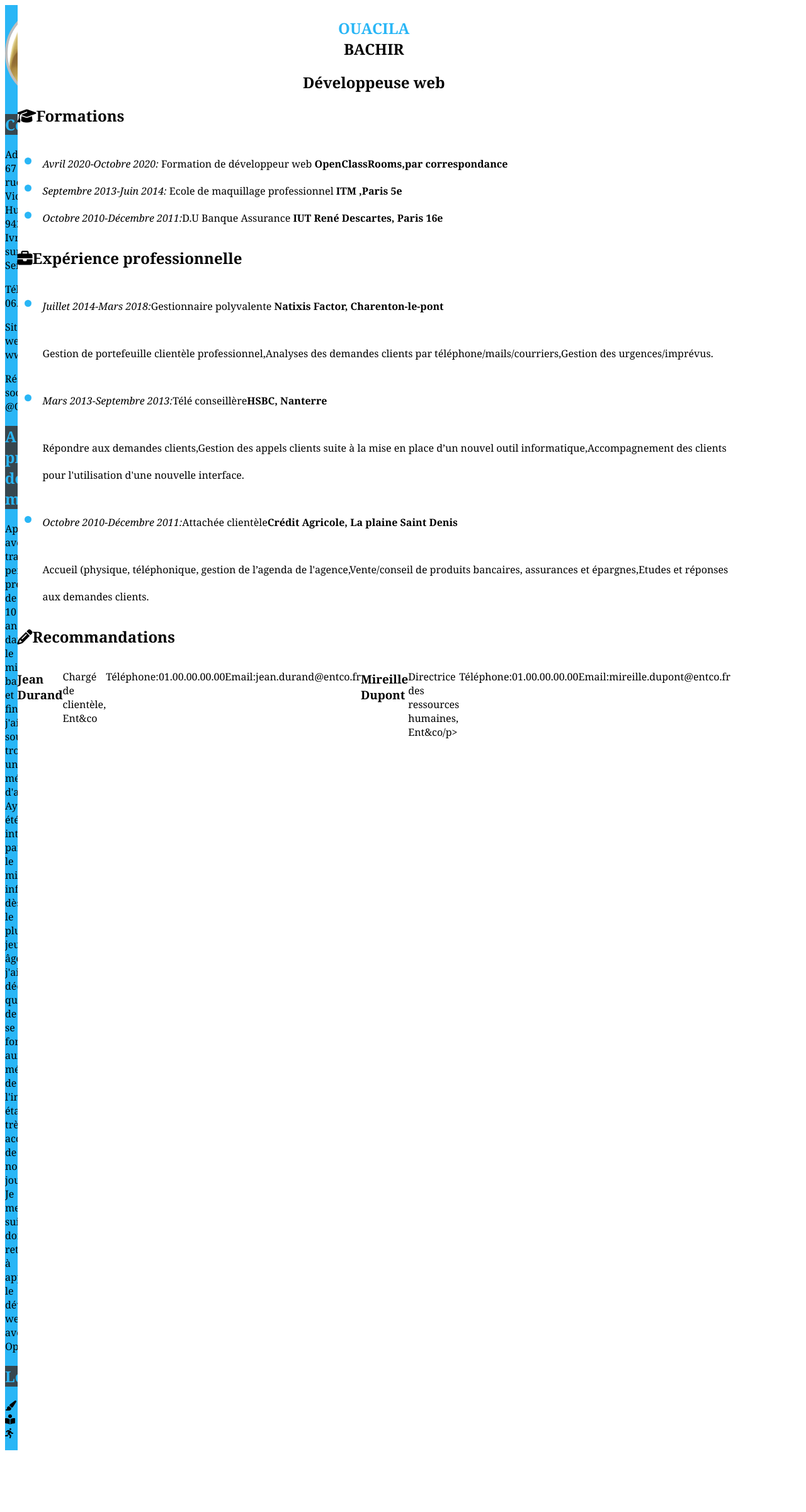
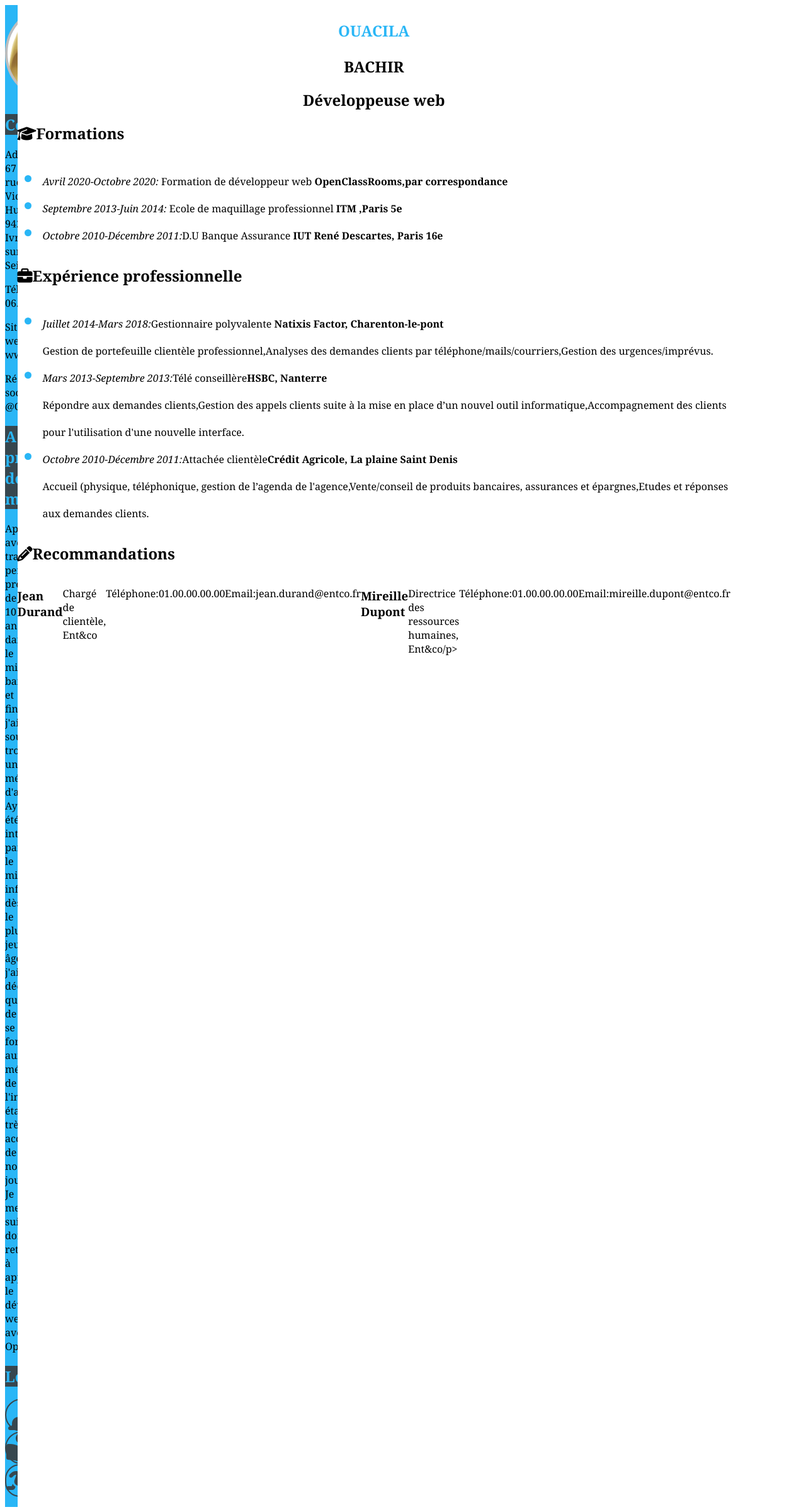
Before and after one commit to Ouacila/P2_BACHIR_Ouacila, a plain HTML site: page P2CV.html in a window 1280 px wide. Shown: the whole page at 63% size. Before the commit the page ends 2310 px from the top, so only its background shows below. Drawn offline with Linux system fonts and the light colour scheme.

Commit message:
font-size

```diff
--- a/P2CV.css
+++ b/P2CV.css
@@ -3,11 +3,18 @@ body
     width: 90%;
     display: flex;
 }
+
 aside{
     width: 30%;
     background-color:#29B6F6;
     overflow: hidden;
 
+}
+.fa-paint-brush, .fa-book-reader, .fa-running {
+        color:#37474F;
+        font-size:3rem;
+        border: 2px #37474F solid;
+        border-radius: 200px;
 }
 aside h2{
     background-color: #37474F;
@@ -17,7 +24,7 @@ aside p{
     width: 80%;
     text-align: ;
 }
-.prenom{
+dl{
 
     color: #29B6F6;
 }
--- a/P2CV.html
+++ b/P2CV.html
@@ -29,7 +29,7 @@
         </aside>
         <section>
         <header>
-            <h1><div class="prenom">OUACILA</div> BACHIR</h1>
+            <h1><dl>OUACILA </dl>BACHIR</h1>
             <h2>Développeuse web</h2>
         </header>
 
@@ -41,14 +41,14 @@
                 </ul>
             <h2><i class="fas fa-briefcase"></i>Expérience professionnelle</h2>
                 <ul>
-                    <li><span><em>Juillet 2014-Mars 2018:</em>Gestionnaire polyvalente <strong>Natixis Factor, Charenton-le-pont</strong></span></li>
-                        <p><span>Gestion de portefeuille clientèle professionnel,Analyses des demandes clients par téléphone/mails/courriers,Gestion des urgences/imprévus.</span></p>
+                    <span></span><li><span><em>Juillet 2014-Mars 2018:</em>Gestionnaire polyvalente <strong>Natixis Factor, Charenton-le-pont</strong></span></li>
+                        <span>Gestion de portefeuille clientèle professionnel,Analyses des demandes clients par téléphone/mails/courriers,Gestion des urgences/imprévus.</span>
 
                     <li><span><em>Mars 2013-Septembre 2013:</em>Télé conseillère<strong>HSBC, Nanterre</strong></span></li>
-                        <p><span>Répondre aux demandes clients,Gestion des appels clients suite à la mise en place d’un nouvel outil informatique,Accompagnement des clients pour l'utilisation d'une nouvelle interface.</span></p>
+                        <span>Répondre aux demandes clients,Gestion des appels clients suite à la mise en place d’un nouvel outil informatique,Accompagnement des clients pour l'utilisation d'une nouvelle interface.</span>
 
                     <li><span><em>Octobre 2010-Décembre 2011:</em>Attachée clientèle<strong>Crédit Agricole, La plaine Saint Denis</strong></span></li>
-                        <p><span>Accueil (physique, téléphonique, gestion de l’agenda de l'agence,Vente/conseil de produits bancaires, assurances et épargnes,Etudes et réponses aux demandes clients.</span></p>
+                        <span>Accueil (physique, téléphonique, gestion de l’agenda de l'agence,Vente/conseil de produits bancaires, assurances et épargnes,Etudes et réponses aux demandes clients.</span></span>
                 </ul>
             <h2><i class="fas fa-pencil-alt"></i>Recommandations</h2>
             <footer>
```
